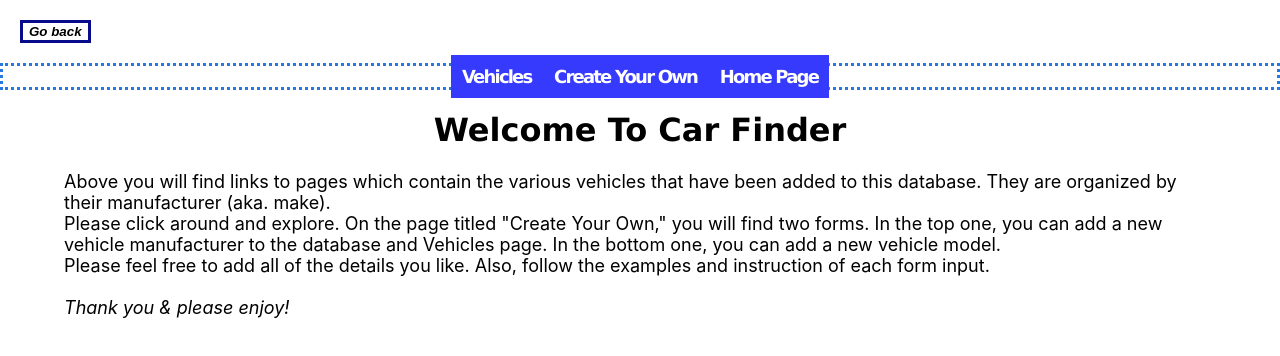
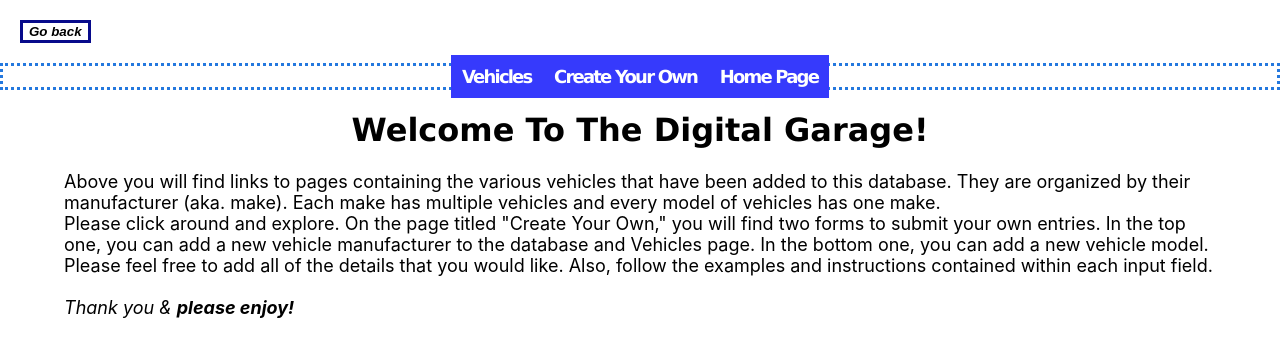
Before and after one commit to jaredsurya/digital-garage, a React (Create React App) app: page / in a window 1280 px wide. Shown: the top 356 px of the page. Built offline with nearby package versions, Linux system fonts and the light colour scheme; no server answers.

Commit message:
added dropdown menu for make in model form

```diff
--- a/src/components/App.js
+++ b/src/components/App.js
@@ -10,7 +10,9 @@ import CreateNew from "./CreateNew";
 import Home from "./Home"
 import Makes from "./Makes"
 
-// STRETCH GOAL: Delete Make & all of its associated models with a button
+// STRETCH GOALS: Delete Make & all of its associated models with a button
+// make sorting possible (by horsepower, mpg, etc)
+// on CreateNew, provide radio or dropdown list of existing Makes that can be chosen
 
 function App() {
   const [makesModels, setMakesModels] = useState([])
--- a/src/components/CreateNew.js
+++ b/src/components/CreateNew.js
@@ -119,7 +119,12 @@ function makeUpdater(returnedMake){
             Model name: <input name="name" onChange={handleModelChange} value={modelFormState.name} type="text" placeholder="ex. Mustang, Camry" />
           </label><br/>
           <label>
-            Make of vehicle: <input name="make" onChange={handleModelChange} value={modelFormState.make} type="text" placeholder="*Listed makes only*" />
+            Make of vehicle: <select name="make" onChange={handleModelChange} value={modelFormState.make}>
+              <option value="">------</option>
+              {makesModels.map((make) => {
+                return <option value={make.name}>{make.name}</option>
+              })}
+            </select>
           </label><br/>
           <label>
             Vehicle image URL: <input name="img" onChange={handleModelChange} value={modelFormState.img} type="text" placeholder="www.example.com/img" />
--- a/src/components/Home.js
+++ b/src/components/Home.js
@@ -3,8 +3,8 @@ import React from "react";
 function Home(){
   return (
     <div>
-      <h1>Welcome To Car Finder</h1>
-      <p>Above you will find links to pages which contain the various vehicles that have been added to this database. They are organized by their manufacturer (aka. make). <br/>Please click around and explore. On the page titled "Create Your Own," you will find two forms. In the top one, you can add a new vehicle manufacturer to the database and Vehicles page. In the bottom one, you can add a new vehicle model. <br/>Please feel free to add all of the details you like. Also, follow the examples and instruction of each form input. <br/><br/><em>Thank you & please enjoy!</em></p>
+      <h1>Welcome To The Digital Garage!</h1>
+      <p>Above you will find links to pages containing the various vehicles that have been added to this database. They are organized by their manufacturer (aka. make). Each make has multiple vehicles and every model of vehicles has one make. <br/>Please click around and explore. On the page titled "Create Your Own," you will find two forms to submit your own entries. In the top one, you can add a new vehicle manufacturer to the database and Vehicles page. In the bottom one, you can add a new vehicle model. <br/>Please feel free to add all of the details that you would like. Also, follow the examples and instructions contained within each input field. <br/><br/><em>Thank you & <strong>please enjoy!</strong></em></p>
     </div>
   )
 }
```
